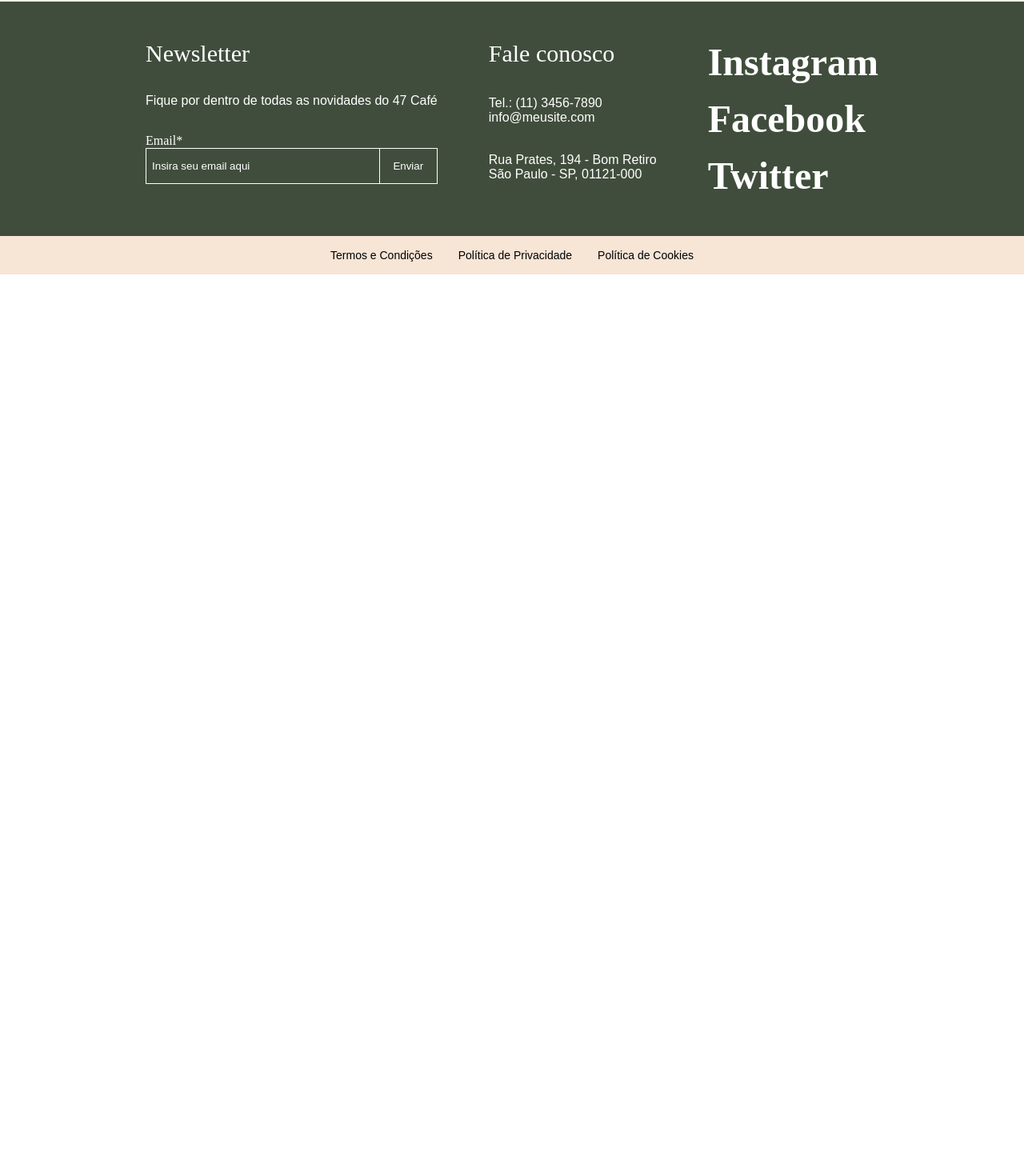
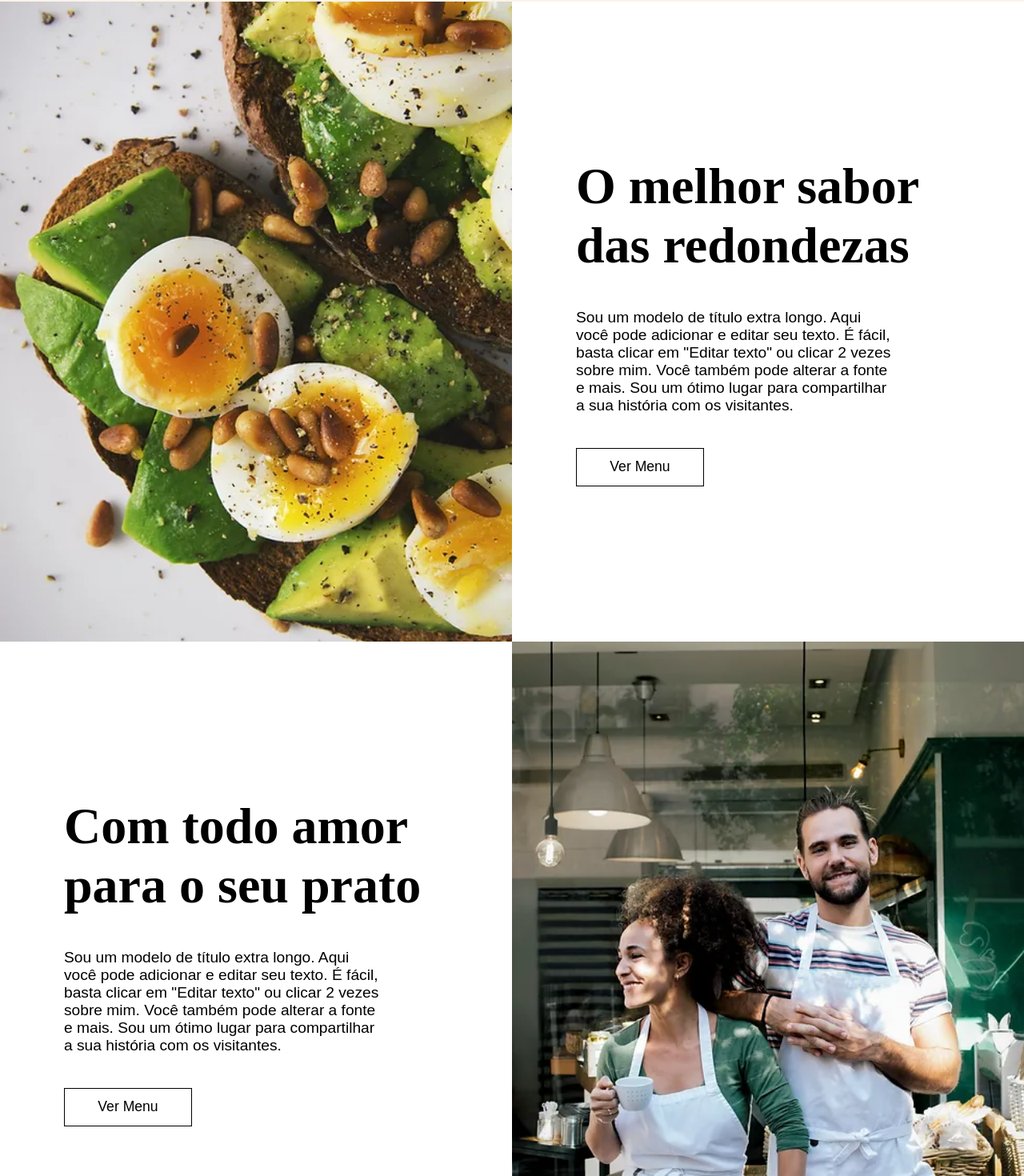
Before and after one commit to Deividb2/cafeteria, a React (Vite) app: page /quem-somos in a window 1280 px wide. Shown: the part 518-1988 px from the top of the page at 80% size. Before the commit the page ends 861 px from the top, so only its background shows below. Built offline with nearby package versions, Linux system fonts and the light colour scheme.

Commit message:
Algumas alterações

```diff
--- a/src/assets/components/Alimentacao/Alimentacao.style.jsx
+++ b/src/assets/components/Alimentacao/Alimentacao.style.jsx
@@ -22,7 +22,6 @@ export const Secao = styled.div`
   @media (min-width: 768px) {
     place-content: center;
     margin: 0;
-    background-image: none;
   }
 `;
 export const Titulo = styled.h3`
--- /dev/null
+++ b/src/assets/components/Alimentacao/AlimentacaoQS/AlimentacaoQS.jsx
@@ -0,0 +1,29 @@
+import React from 'react'
+import { Geral1, Secao1, Titulo1, Texto1, VerMais1, Imagem1 } from './AlimentacaoQS.style'
+import AlimentacaoQS1 from '../../../../../public/imgs/AlimentacaoQS1.webp'
+import AlimentacaoQS2 from '../../../../../public/imgs/AlimentacaoQS2.webp'
+
+export default function AlimentacaoQS() {
+
+    return (
+        <>
+            <Geral1>
+                <Imagem1 caminho={AlimentacaoQS1} />
+                <Secao1>
+                    <Titulo1>O melhor sabor das redondezas</Titulo1>
+                    <Texto1>Sou um modelo de título extra longo. Aqui você pode adicionar e editar seu texto. É fácil, basta clicar em "Editar texto" ou clicar 2 vezes sobre mim. Você também pode alterar a fonte e mais. Sou um ótimo lugar para compartilhar a sua história com os visitantes.</Texto1>
+                    <VerMais1>Ver Menu</VerMais1>
+                </Secao1>
+            </Geral1>
+
+            <Geral1>
+                <Secao1>
+                    <Titulo1>Com todo amor para o seu prato</Titulo1>
+                    <Texto1>Sou um modelo de título extra longo. Aqui você pode adicionar e editar seu texto. É fácil, basta clicar em "Editar texto" ou clicar 2 vezes sobre mim. Você também pode alterar a fonte e mais. Sou um ótimo lugar para compartilhar a sua história com os visitantes.</Texto1>
+                    <VerMais1>Ver Menu</VerMais1>
+                </Secao1>
+                <Imagem1 caminho={AlimentacaoQS2} />
+            </Geral1>
+        </>
+    )
+}
--- /dev/null
+++ b/src/assets/components/Alimentacao/AlimentacaoQS/AlimentacaoQS.style.jsx
@@ -0,0 +1,25 @@
+import styled from 'styled-components'
+import { Geral, Secao, Titulo, Texto, VerMais, Imagem } from '../Alimentacao.style'
+import { fontes, cores } from '../../../../GlobalStyle'
+
+export const Geral1 = styled(Geral) `
+    display: flex;
+    height: 100vh;
+`
+
+export const Secao1 = styled(Secao) `
+    width: 50vw;
+    padding: 0 5rem;
+`
+
+export const Titulo1 = styled(Titulo) `
+    font-size: 4rem;
+`
+
+export const Texto1 = styled(Texto) ``
+
+export const VerMais1 = styled(VerMais) ``
+
+export const Imagem1 = styled(Imagem) `
+    width: 50vw;
+`
--- a/src/assets/components/Banner/BannerHome/BannerHome.jsx
+++ b/src/assets/components/Banner/BannerHome/BannerHome.jsx
@@ -8,7 +8,7 @@ export default function Banner() {
         <Div>
           <Titulo>Café e restaurante desde 2035</Titulo>
           <Subtitulo>
-            Seu local para delícias e<br /> aquele café inigualável
+            Seu local para delícias e aquele café inigualável
           </Subtitulo>
           <DivButtons>
             <ButtonLink>Fazer Pedido</ButtonLink>
--- a/src/assets/components/Banner/BannerHome/BannerHome.style.jsx
+++ b/src/assets/components/Banner/BannerHome/BannerHome.style.jsx
@@ -32,12 +32,11 @@ export const Titulo = styled.h2`
   font-weight: 300;
   font-family: ${fontes.Heebo};
 
-  border-right: 4px solid ${fontes.Heebo};
-  width: 29ch;
+  border-right: 4px solid ${cores.preto};
+  width: 26ch;
   white-space: nowrap;
   overflow: hidden;
-  animation: digitando 2s steps(29) infinite alternate,
-    piscando 0.5s infinite step-end alternate;
+  animation: digitando 5s steps(29) infinite alternate, piscando 0.5s infinite;
 
   @media (min-width: 640px) {
     font-size: 1.4rem;
--- a/src/assets/components/Cabecalho/Cabecalho.jsx
+++ b/src/assets/components/Cabecalho/Cabecalho.jsx
@@ -31,11 +31,11 @@ export default function Cabecalho() {
         </Header>
 
         <NavegacaoMB menu={menu}>
-            <Links cor='#404D3C'>Início</Links>
-            <Links>Quem somos</Links>
-            <Links>Menu</Links>
-            <Links>Pedidos online</Links>
-            <Links>Contato</Links>
+                <Links cor='#404D3C' to='/'>Início</Links>
+                <Links to='/quem-somos'>Quem somos</Links>
+                <Links to='/menu'>Menu</Links>
+                <Links to='/pedidos'>Pedidos online</Links>
+                <Links to='/contato'>Contato</Links>
         </NavegacaoMB>
     </>
     );
--- a/src/assets/components/Ofertas/Ofertas.jsx
+++ b/src/assets/components/Ofertas/Ofertas.jsx
@@ -1,5 +1,5 @@
 import React, { useEffect, useState } from 'react'
-import { Anuncios, Oferta } from './Ofertas.style'
+import { Anuncios, Oferta, SetaEsquerda, SetaDireita } from './Ofertas.style'
 
 const OfertasDia = [
     'Oferta do dia | Café e doce: R$ 15,99',
@@ -11,21 +11,38 @@ export default function Ofertas() {
 
     const [ofertaIndex, setOfertaIndex] = useState(0)
 
+    const anterior = () => {
+        if(ofertaIndex === 0){
+            return setOfertaIndex(OfertasDia.length - 1)
+        } else {
+            return setOfertaIndex((prev) => Math.max(0, prev - 1))
+        }
+    }
+
+    const proximo = () => {
+        if(ofertaIndex === OfertasDia.length - 1){
+            return setOfertaIndex(0)
+        } else {
+            return setOfertaIndex((prev) => Math.min(OfertasDia.length - 1, prev + 1))
+        }
+    }
+
     useEffect(() => {
-        const intervalId = setInterval(() => {
-            setOfertaIndex((prev) => (prev + 1) % OfertasDia.length)
+        const intervalo = setInterval(() => {
+            setOfertaIndex((prev) => Math.min(OfertasDia.length - 1, prev + 1))
         }, 5000)
 
-        return () => clearInterval(intervalId)
-
+        return () => clearInterval(intervalo)
     }, [])
 
     return (
         <>
             <Anuncios>
+                <SetaEsquerda onClick={() => anterior()}>anterior</SetaEsquerda>
                 <Oferta>
                     {OfertasDia[ofertaIndex]}
                 </Oferta>
+                <SetaDireita onClick={() => proximo()}>próximo</SetaDireita>
             </Anuncios>
         </>
     )
--- a/src/assets/components/Ofertas/Ofertas.style.jsx
+++ b/src/assets/components/Ofertas/Ofertas.style.jsx
@@ -1,14 +1,17 @@
 import styled from 'styled-components'
 import { fontes, cores } from '../../../GlobalStyle'
+
+import { IoIosArrowBack, IoIosArrowForward } from 'react-icons/io' //esquerda e direita
 
 export const Anuncios = styled.div `
     height: 10vh;
     background-color: ${cores.verde};
     color: ${cores.branco};
     display: flex;
-    justify-content: center;
+    justify-content: space-between;
     align-items: center;
     transition: all 1s ease-in-out;
+    padding: 0 1rem; //tirar
 `
 
 export const Oferta = styled.h3 `
@@ -18,3 +21,11 @@ export const Oferta = styled.h3 `
     text-align: center;
     cursor: default;
 `
+
+export const SetaEsquerda = styled(IoIosArrowBack) `
+
+`
+
+export const SetaDireita = styled(IoIosArrowForward) `
+
+`
--- a/src/assets/pages/QuemSomos/QuemSomos.jsx
+++ b/src/assets/pages/QuemSomos/QuemSomos.jsx
@@ -1,6 +1,7 @@
 import React from 'react'
 import Cabecalho from '../../components/Cabecalho/Cabecalho'
 import BannerQS from '../../components/Banner/BannerOutros/BannerOutros'
+import AlimentacaoQS from '../../components/Alimentacao/AlimentacaoQS/AlimentacaoQS'
 import Contato from '../../components/Contato/Contato'
 import Rodape from '../../components/Rodape/Rodape'
 
@@ -10,6 +11,7 @@ export default function QuemSomos() {
         <>
             <Cabecalho />
             <BannerQS titulo='Quem somos' texto='Uma boa refeição num lugar amigável faz uma enorme diferença na vida.Aproveite uma comida saborosa de origem local, servida com amor.' />
+            <AlimentacaoQS />
             <Contato />
             <Rodape />
         </>
```
Also changed, not shown: public/imgs/AlimentacaoQS1.webp (added), public/imgs/AlimentacaoQS2.webp (added).
